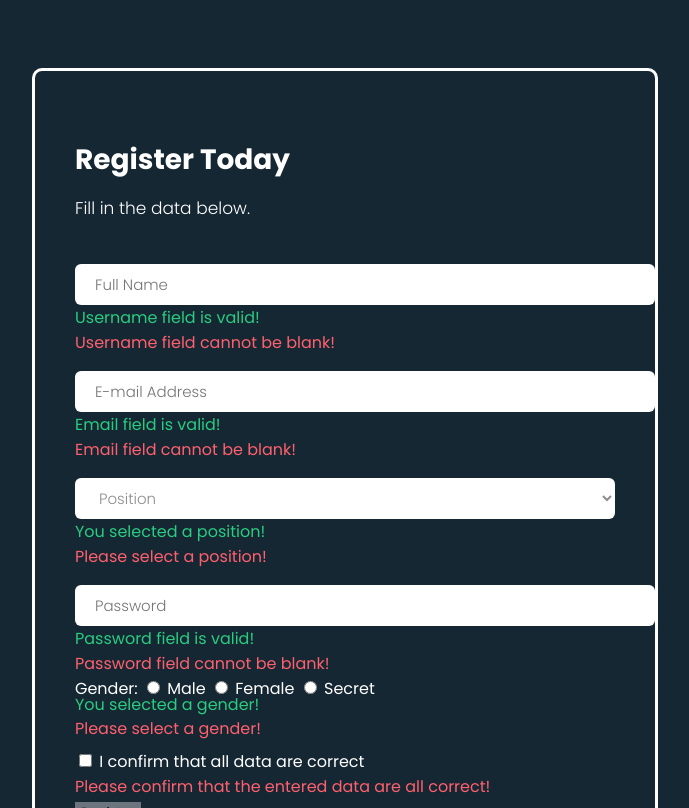
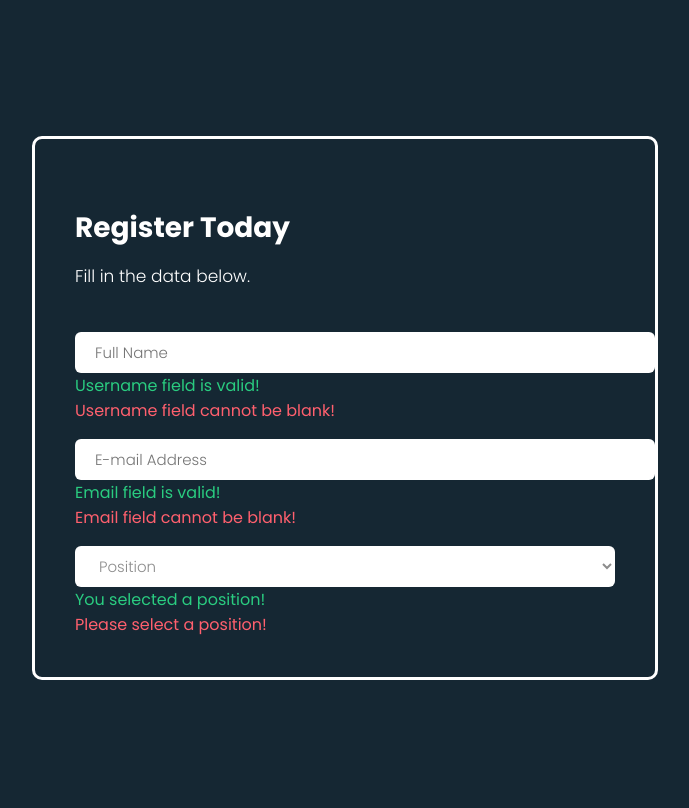
Before and after one commit to vaaakoo/simple, a plain HTML site: page index.html in a window 1280 px wide. Shown: the whole page, without its empty margins (295-984 px from the left). Drawn offline with Linux system fonts and the light colour scheme.

Commit message:
deleted lines

```diff
--- a/index.html
+++ b/index.html
@@ -41,38 +41,7 @@
                            </div>
 
 
-                           <div class="col-md-12">
-                              <input class="form-control" type="password" name="password" placeholder="Password" required>
-                               <div class="valid-feedback">Password field is valid!</div>
-                               <div class="invalid-feedback">Password field cannot be blank!</div>
-                           </div>
 
-
-                           <div class="col-md-12 mt-3">
-                            <label class="mb-3 mr-1" for="gender">Gender: </label>
-
-                            <input type="radio" class="btn-check" name="gender" id="male" autocomplete="off" required>
-                            <label class="btn btn-sm btn-outline-secondary" for="male">Male</label>
-
-                            <input type="radio" class="btn-check" name="gender" id="female" autocomplete="off" required>
-                            <label class="btn btn-sm btn-outline-secondary" for="female">Female</label>
-
-                            <input type="radio" class="btn-check" name="gender" id="secret" autocomplete="off" required>
-                            <label class="btn btn-sm btn-outline-secondary" for="secret">Secret</label>
-                               <div class="valid-feedback mv-up">You selected a gender!</div>
-                                <div class="invalid-feedback mv-up">Please select a gender!</div>
-                            </div>
-
-                        <div class="form-check">
-                          <input class="form-check-input" type="checkbox" value="" id="invalidCheck" required>
-                          <label class="form-check-label">I confirm that all data are correct</label>
-                         <div class="invalid-feedback">Please confirm that the entered data are all correct!</div>
-                        </div>
-
-
-                            <div class="form-button mt-3">
-                                <button id="submit" type="submit" class="btn btn-primary">Register</button>
-                            </div>
                         </form>
                     </div>
                 </div>
```
